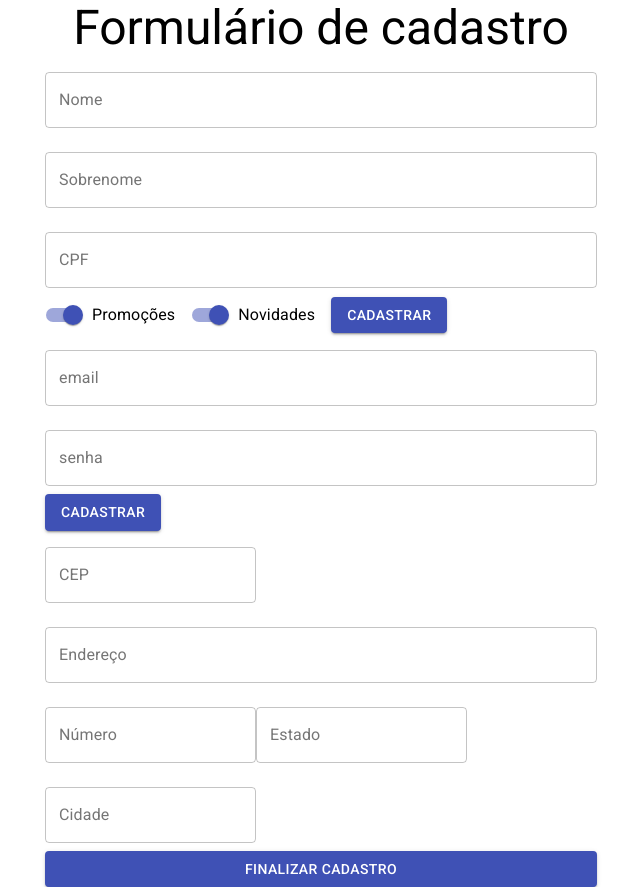
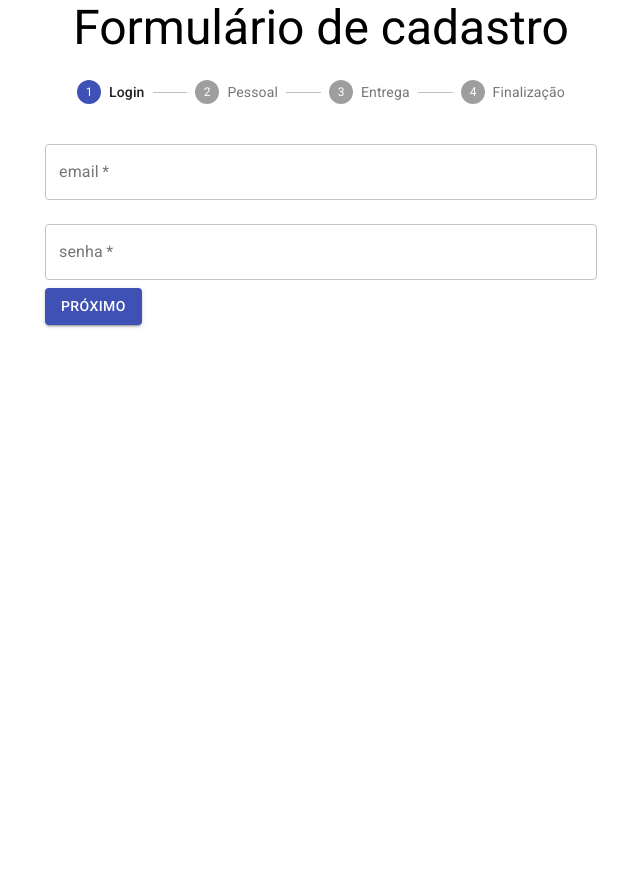
Before and after one commit to Dhi-Carvalho-DEV/Formacao_React_T4, a React (Create React App) app in the folder formulario_de_cadastro/: page / in a window 1280 px wide. Shown: the whole page, without its empty margins (319-959 px from the left). After the commit the page ends 800 px from the top, so only its background shows below. Built offline with nearby package versions, Linux system fonts and the light colour scheme.

Commit message:
Finalização do formulário

```diff
--- a/formulario_de_cadastro/src/App.js
+++ b/formulario_de_cadastro/src/App.js
@@ -2,6 +2,8 @@
 import "./App.css";
 import FormularioCadastro from "./components/FormularioCadastro/FormularioCadastro";
 import { Container, Typography } from "@material-ui/core";
+import { validarCPF, validarSenha } from "./models/cadastro";
+import ValidacoesCadastro from "./contexts/ValidacoesCadastro";
 
 class App extends Component {
   render() {
@@ -13,7 +15,9 @@
           align="center">
             Formulário de cadastro
         </Typography>
-        <FormularioCadastro aoEnviar={aoEnviarForm} validarCPF={validarCPF} />
+        <ValidacoesCadastro.Provider value={{cpf: validarCPF, senha: validarSenha}}>
+          <FormularioCadastro aoEnviar={aoEnviarForm} />
+        </ValidacoesCadastro.Provider>
       </Container>
     );
   }
@@ -23,12 +27,4 @@
   console.log(dados)
 }
 
-function validarCPF(cpf){
-  if(cpf.length !== 11){
-    return {valido: false, texto: "CPF deve ter 11 dígitos."}
-  } else {
-    return {valido: true, texto: ""}
-  }
-}
-
 export default App;
--- a/formulario_de_cadastro/src/components/FormularioCadastro/DadosEntrega.jsx
+++ b/formulario_de_cadastro/src/components/FormularioCadastro/DadosEntrega.jsx
@@ -1,38 +1,71 @@
 import { Button, TextField } from '@material-ui/core';
-import React from 'react';
+import React, { useState } from 'react';
 
-function DadosEntrega() {
+function DadosEntrega({aoEnviar}) {
+  const [cep, setCep] = useState('')
+  const [endereco, setEndereco] = useState('')
+  const [numero, setNumero] = useState('')
+  const [estado, setEstado] = useState('')
+  const [cidade, setCidade] = useState('')
   return (
-    <form>
+    <form onSubmit={(event) => {
+      event.preventDefault()
+      aoEnviar({cep, endereco, numero, estado, cidade})
+    }}>
       <TextField
+        value={cep}
+        onChange={(event) => {
+          setCep(event.target.value)
+        }}
         id='cep'
+        name='cep'
         label='CEP'
         type='number'
         variant='outlined'
         margin='normal'
       />
       <TextField
+        value={endereco}
+        onChange={(event) => {
+          setEndereco(event.target.value)
+        }}
         id='endereco'
+        name='endereco'
         label='Endereço'
         variant='outlined'
         margin='normal'
         fullWidth
       />
       <TextField
+        value={numero}
+        onChange={(event) => {
+          setNumero(event.target.value)
+        }}
         id='numero'
+        name='numero'
         label='Número'
         type='number'
         variant='outlined'
         margin='normal'
       />
       <TextField
+        value={estado}
+        onChange={(event) => {
+          setEstado(event.target.value)
+        }}
         id='estado'
+        name='estado'
         label='Estado'
         variant='outlined'
         margin='normal'
       />
       <TextField
+        value={cidade}
+        onChange={(event) => {
+          setCidade(event.target.value)
+        }}
         id='cidade'
+        name='cidade'
         label='Cidade'
         variant='outlined'
         margin='normal'
--- a/formulario_de_cadastro/src/components/FormularioCadastro/DadosPessoais.jsx
+++ b/formulario_de_cadastro/src/components/FormularioCadastro/DadosPessoais.jsx
@@ -1,18 +1,24 @@
-import React, {useState} from "react";
+import React, { useState, useContext } from "react";
 import { Button, FormControlLabel, Switch, TextField } from "@material-ui/core";
+import ValidacoesCadastro from "../../contexts/ValidacoesCadastro";
+import useErros from "../../hooks/useErros";
 
-function DadosPessoais({aoEnviar, validarCPF}) {
+function DadosPessoais({aoEnviar}) {
   const [nome, setNome] = useState("")
   const [sobrenome, setSobrenome] = useState("")
   const [cpf, setCpf] = useState("")
   const [promocoes, setPromocoes] = useState(true)
   const [novidades, setNovidades] = useState(true)
-  const [erros, setErros] = useState({cpf:{valido: true, texto: ""}})
+  const validacoes = useContext(ValidacoesCadastro)
+  const [erros, validarCampos, possoEnviar] = useErros(validacoes)
+
   return (
     <form
       onSubmit={(event) => {
         event.preventDefault()
-        aoEnviar({nome, sobrenome, cpf, promocoes, novidades})
+        if(possoEnviar()){
+          aoEnviar({nome, sobrenome, cpf, promocoes, novidades})
+        }
       }}
     >
       <TextField
@@ -21,6 +27,7 @@
           setNome(event.target.value)
         }}
         id="nome"
+        name="nome"
         label="Nome"
         variant="outlined"
         margin="normal"
@@ -32,6 +39,7 @@
           setSobrenome(event.target.value)
         }}
         id="sobrenome"
+        name="sobrenome"
         label="Sobrenome"
         variant="outlined"
         margin="normal"
@@ -42,13 +50,11 @@
         onChange={(event) => {
           setCpf(event.target.value)
         }}
-        onBlur={(event) => {
-          const ehValido = validarCPF(cpf)
-          setErros({cpf: ehValido})
-        }}
+        onBlur={validarCampos}
         error={!erros.cpf.valido}
         helperText={erros.cpf.texto}
         id="cpf"
+        name="cpf"
         label="CPF"
         variant="outlined"
         margin="normal"
@@ -85,7 +91,7 @@
         variant="contained"
         color="primary"
       >
-        Cadastrar
+        Próximo
       </Button>
     </form>
   );
--- a/formulario_de_cadastro/src/components/FormularioCadastro/DadosUsuarios.jsx
+++ b/formulario_de_cadastro/src/components/FormularioCadastro/DadosUsuarios.jsx
@@ -1,21 +1,49 @@
 import React from 'react'
 import { Button, TextField } from '@material-ui/core'
+import { useState, useContext } from 'react'
+import ValidacoesCadastro from '../../contexts/ValidacoesCadastro'
+import useErros from '../../hooks/useErros'
 
-function DadosUsuarios(){
+function DadosUsuarios({aoEnviar}){
+  const [email, setEmail] = useState('')
+  const [senha, setSenha] = useState('')
+  const validacoes = useContext(ValidacoesCadastro)
+  const [erros, validarCampos, possoEnviar] = useErros(validacoes)
+
   return (
-    <form>
+    <form onSubmit={(event) => {
+      event.preventDefault()
+      if(possoEnviar()){
+        aoEnviar({email, senha})
+      }
+    }}>
       <TextField
+        value={email}
+        onChange={(event) => {
+          setEmail(event.target.value)
+        }}
         id='email'
+        name='email'
         label='email'
         type='email'
+        required
         variant='outlined'
         margin='normal'
         fullWidth
       />
       <TextField
+        value={senha}
+        onChange={(event) => {
+          setSenha(event.target.value)
+        }}
+        onBlur={validarCampos}
+        error={!erros.senha.valido}
+        helperText={erros.senha.texto}
         id='senha'
+        name='senha'
         label='senha'
         type='password'
+        required
         variant='outlined'
         margin='normal'
         fullWidth
@@ -25,7 +53,7 @@
         variant="contained"
         color="primary"
       >
-        Cadastrar
+        Próximo
       </Button>
     </form>
   )
--- a/formulario_de_cadastro/src/components/FormularioCadastro/FormularioCadastro.jsx
+++ b/formulario_de_cadastro/src/components/FormularioCadastro/FormularioCadastro.jsx
@@ -2,15 +2,48 @@
 import DadosPessoais from "./DadosPessoais";
 import DadosUsuarios from "./DadosUsuarios";
 import DadosEntrega from "./DadosEntrega";
+import { useEffect } from "react";
+import { Step, StepLabel, Stepper, Typography } from "@material-ui/core";
 
-function FormularioCadastro({aoEnviar, validarCPF}) {
+function FormularioCadastro({aoEnviar}) {
+  const [etapaAtual, setEtapaAtual] = useState(0)
+  const [dadosColetados, setDados] = useState({})
+
+  useEffect(() => {
+    if(etapaAtual === formularios.length - 1){
+      aoEnviar(dadosColetados)
+    }
+  })
+
+  const formularios = [
+    <DadosUsuarios aoEnviar={coletarDados} />,
+    <DadosPessoais aoEnviar={coletarDados} />,
+    <DadosEntrega aoEnviar={coletarDados} />,
+    <Typography variant="h5" align="center">Obrigado pelo cadastro!</Typography>
+  ]
+
+  function coletarDados(dados){
+    setDados({...dadosColetados, ...dados})
+    console.log(dadosColetados)
+    proximaEtapa()
+  }
+
+  function proximaEtapa(dados) {
+    setEtapaAtual(etapaAtual + 1)
+  }
+
   return (
     <>
-      <DadosPessoais aoEnviar={aoEnviar} validarCPF={validarCPF}/>
-      <DadosUsuarios />
-      <DadosEntrega />
+      <Stepper activeStep={etapaAtual}>
+        <Step><StepLabel>Login</StepLabel></Step>
+        <Step><StepLabel>Pessoal</StepLabel></Step>
+        <Step><StepLabel>Entrega</StepLabel></Step>
+        <Step><StepLabel>Finalização</StepLabel></Step>
+      </Stepper>
+      {formularios[etapaAtual]}
     </>
   );
 }
 
+
 export default FormularioCadastro;
--- /dev/null
+++ b/formulario_de_cadastro/src/contexts/ValidacoesCadastro.js
@@ -0,0 +1,12 @@
+import React from 'react';
+
+const ValidacoesCadastro = React.createContext({
+  cpf: semValidacao,
+  senha: semValidacao,
+})
+
+function semValidacao(dados){
+  return {valido: true, texto: ""}
+}
+
+export default ValidacoesCadastro
--- /dev/null
+++ b/formulario_de_cadastro/src/hooks/useErros.js
@@ -0,0 +1,34 @@
+import {useState} from 'react';
+
+function useErros(validacoes) {
+  const estadoInical = criarEstadoInicial(validacoes)
+  const [erros, setErros] = useState(estadoInical)
+
+  function validarCampos(event){
+    const {name, value} = event.target
+    const novoEstado = {...erros}
+    novoEstado[name] = validacoes[name](value)
+    setErros(novoEstado)
+  }
+
+  function possoEnviar(){
+    for(let campo in erros){
+      if(!erros[campo].valido){
+        return false
+      }
+    }
+    return true
+  }
+
+  return [erros, validarCampos, possoEnviar]
+}
+
+function criarEstadoInicial(validacoes) {
+  const estadoInicial = {}
+  for(let campo in validacoes) {
+    estadoInicial[campo] = {valido: true, text: ""}
+  }
+  return estadoInicial
+}
+
+export default useErros
--- /dev/null
+++ b/formulario_de_cadastro/src/models/cadastro.js
@@ -0,0 +1,17 @@
+function validarCPF(cpf){
+  if(cpf.length !== 11){
+    return {valido: false, texto: "CPF deve ter 11 dígitos."}
+  } else {
+    return {valido: true, texto: ""}
+  }
+}
+
+function validarSenha(senha) {
+  if(senha.length < 4 || senha.length > 72){
+    return {valido: false, texto: "Senha deve ter de 4 até 72 dígitos."}
+  } else {
+    return {valido: true, texto: ""}
+  }
+}
+
+export {validarCPF, validarSenha}
```
